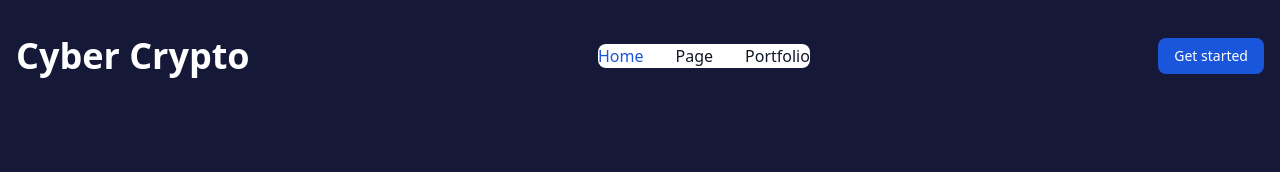
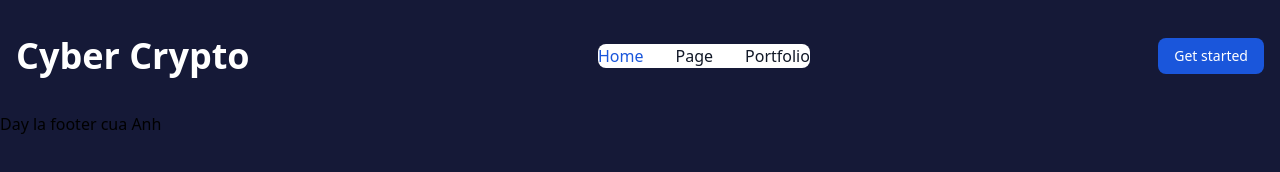
Before and after one commit to antking19/cyber_capstone, a website: page src/index.html in a window 1280 px wide. Drawn offline with nearby package versions, Linux system fonts and the light colour scheme.

Commit message:
implement footer by anh

```diff
--- a/src/index.html
+++ b/src/index.html
@@ -90,6 +90,8 @@
             </nav>
         </header>
 
+        <footer>Day la footer cua Anh</footer>
+
         <script src="../node_modules/flowbite/dist/flowbite.min.js"></script>
     </body>
 </html>
```
